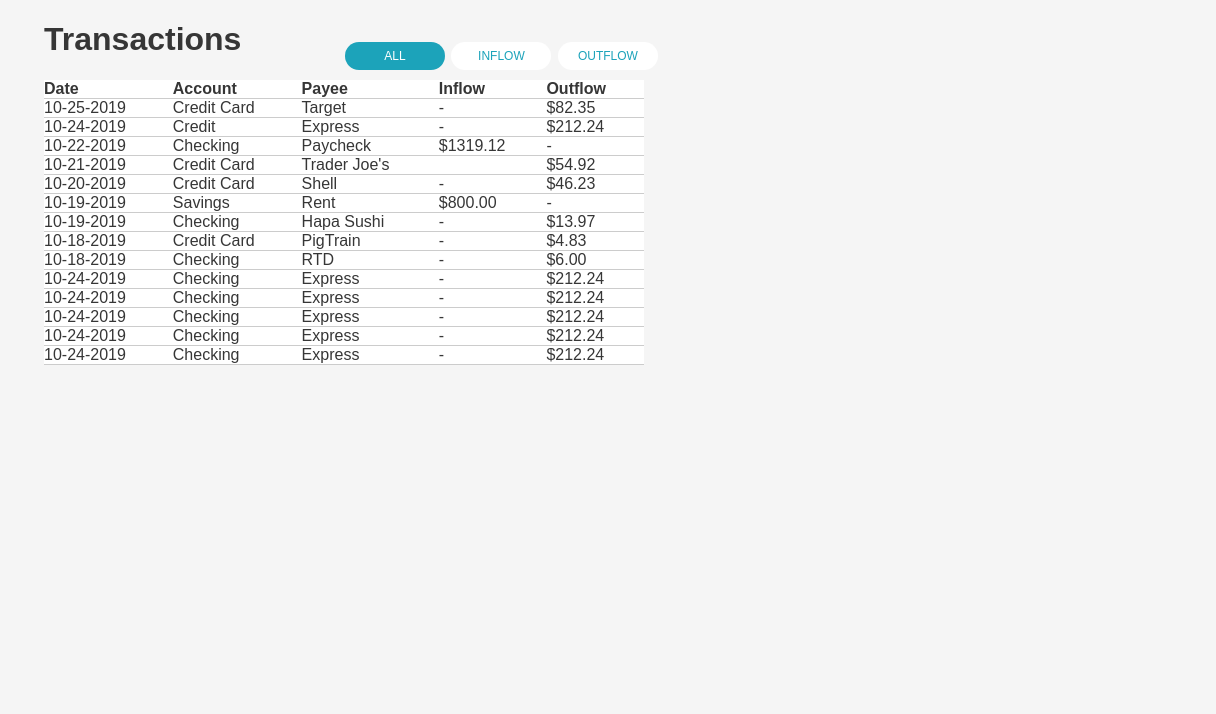
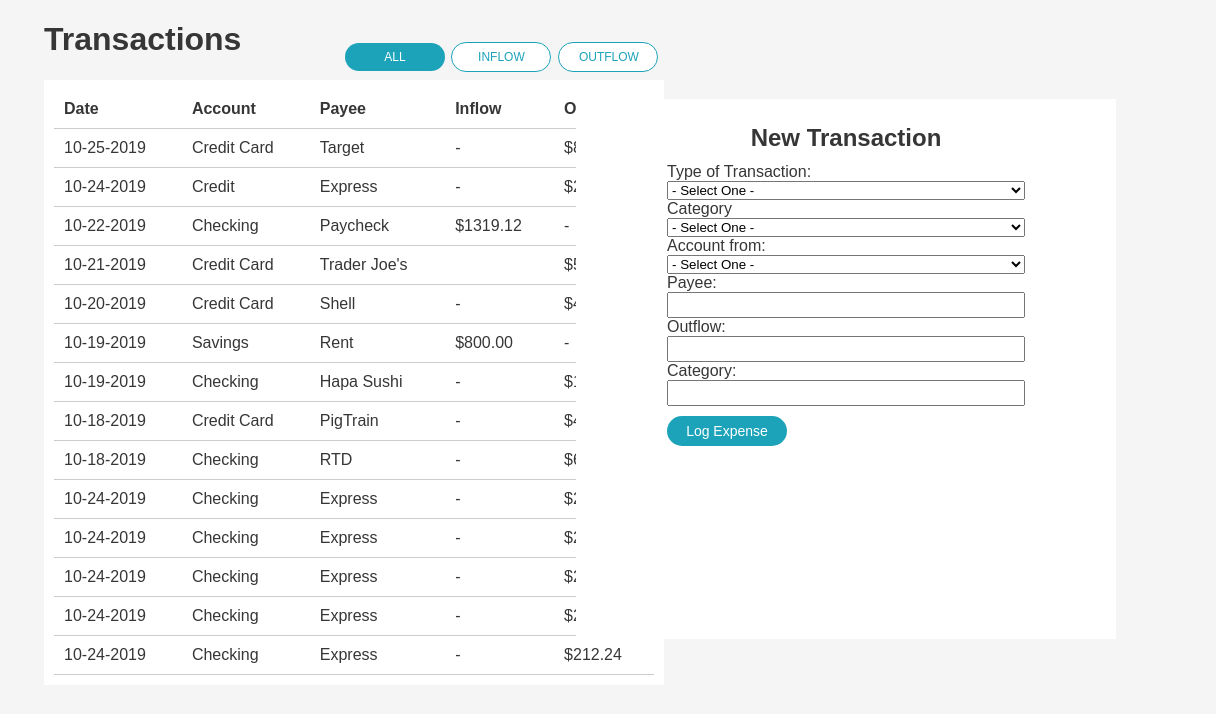
Before and after one commit to garnetred/balancing-act, a plain HTML site: page index.html in a window 1280 px wide. Both pictures are taken after a click on the picture 27 px from the left and 310 px from the top of the page. Shown: the full height of the page, 64-1280 px from the left. Drawn offline with Linux system fonts and the light colour scheme; a web font is replaced by a local one.

Commit message:
Add form to transaction view

```diff
--- a/index.html
+++ b/index.html
@@ -120,7 +120,7 @@
           <tr>
             <td>October 19, 2019</td>
             <td>Rent</td>
-            <td>$800</td>
+            <td>$800.00</td>
             <td class="outflow"> - </td>
           </tr>
           <tr>
@@ -261,10 +261,36 @@
           </tr>
         </tbody>
       </table>
-
     </main>
-    <section id="transaction3" class="hide">
-    </section>
-
+    <aside id="transaction3" class="hide">
+      <h2 class="new-transaction">New Transaction</h2>
+      <fieldset>
+        <form action="" method="post">
+          <label for="transaction-select">Type of Transaction:
+          </label>
+          <select name="transaction" id="transaction-type">
+            <option value=""> - Select One - </option>
+            <option value="expense">Expense</option>
+          </select>
+          <label for="category-select">Category
+          </label>
+          <select name="item-category" id="category">
+            <option value=""> - Select One - </option>
+          </select>
+          <label for="account">Account from:
+          </label>
+          <select name="account-select" id="account">
+            <option value=""> - Select One - </option>
+          </select>
+          <label for="payee-input">Payee:</label>
+            <input type="text">
+          <label for="outflow-input">Outflow:</label>
+            <input type="text">
+          <label for="category-input">Category:</label>
+            <input type="text">
+          <button class="expense-button">Log Expense</button>
+        </form>
+      </fieldset>
+    </aside>
   </body>
 </html>
--- a/styles.css
+++ b/styles.css
@@ -242,7 +242,7 @@ table {
 
 th,
 td {
-  padding:0 10px 0 0;
+  padding:10px;
 }
 
 td,
@@ -269,6 +269,7 @@ tr {
 /*Main section in the transaction view*/
 .main-transaction-view {
   background-color:white;
+  padding:10px;
 }
 
 /* section encompassing transaction buttons within transaction view */
@@ -290,4 +291,44 @@ tr {
   margin:1px;
   background:white;
   color:#1CA3BA;
+  border:1px solid #1CA3BA;
 }
+
+/*h2 "New Transaction" heading*/
+.new-transaction {
+  text-align:center;
+  display:block;
+  margin: 5px 10px;
+}
+
+fieldset {
+  width:350px;
+  margin: 0 auto;
+  border:none;
+}
+
+form {
+  width:100%;
+}
+
+label {
+  display:block;
+  width:100%
+}
+
+select {
+  width:100%;
+}
+
+input {
+  width:350px;
+  height:20px;
+}
+
+.expense-button {
+  margin-left:0px;
+  text-transform: capitalize;
+  padding: 7px 0;
+  width: 120px;
+  font-size: 14px;
+}
```
